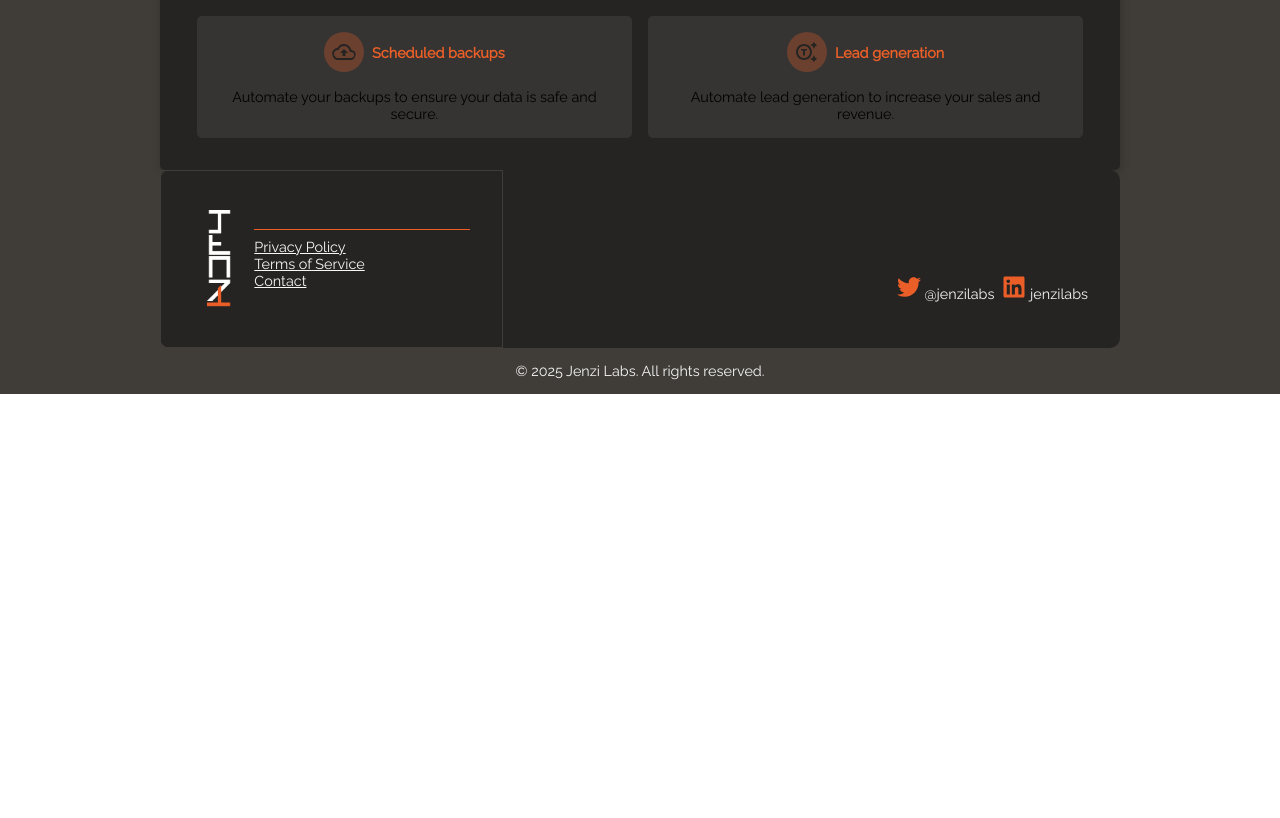
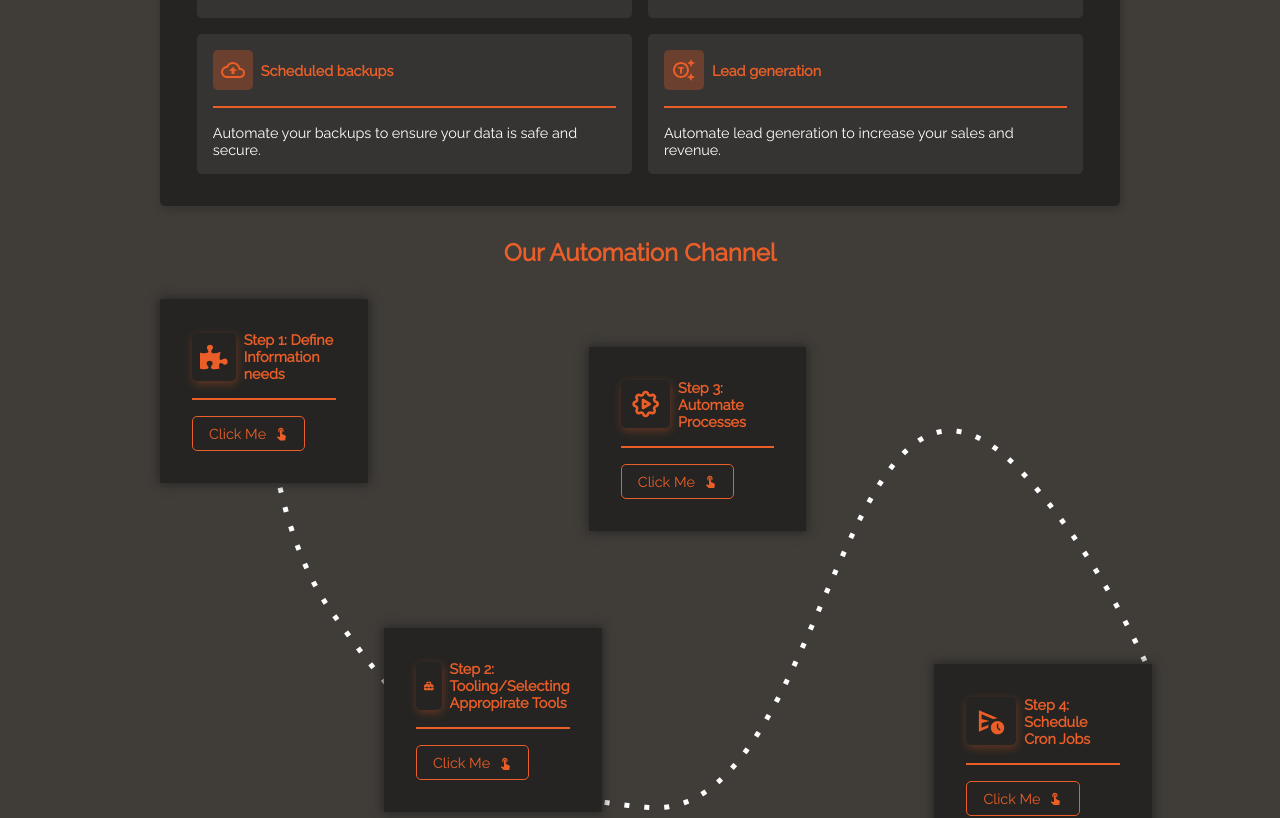
Before and after one commit to BernardMugita/labs, a React (Create React App) app in the folder front-end/: page /services/automations in a window 1280 px wide. Shown: the part 1560-2378 px from the top of the page. Before the commit the page ends 1954 px from the top, so only its background shows below. Built offline with nearby package versions, Linux system fonts and the light colour scheme; a web font is replaced by a local one.

Commit message:
Automation page updates with all UI components considered

```diff
--- a/front-end/src/Components/Navbar/Navbar.tsx
+++ b/front-end/src/Components/Navbar/Navbar.tsx
@@ -28,7 +28,14 @@ const Navbar = (props: Props) => {
       <div className="bottom_bar">
         <div className="links">
           <NavLink to="/">Home</NavLink>
-          <div className="about" onMouseLeave={() => setShowSubMenus(false)}>
+          <div
+            className="about"
+            onMouseLeave={() =>
+              setTimeout(() => {
+                setShowSubMenus(false);
+              }, 2)
+            }
+          >
             <NavLink onMouseEnter={() => setShowSubMenus(true)} to="/about">
               About <MdArrowDropDown />
             </NavLink>
@@ -41,7 +48,11 @@ const Navbar = (props: Props) => {
           </div>
           <div
             className="services"
-            onMouseLeave={() => setShowSubMenusRight(false)}
+            onMouseLeave={() =>
+              setTimeout(() => {
+                setShowSubMenusRight(false);
+              }, 2)
+            }
           >
             <NavLink
               aria-disabled={disabled}
--- /dev/null
+++ b/front-end/src/Components/ProcessItem/ProcessItem.scss
@@ -0,0 +1,78 @@
+@mixin flex($direction, $justify, $align, $gap) {
+  display: flex;
+  flex-direction: $direction;
+  justify-content: $justify;
+  align-items: $align;
+  gap: $gap;
+}
+
+.process-item {
+  background-color: #252422;
+  padding: 2rem;
+  border-radius: 100x;
+  box-shadow: 0 0 10px 1px #252422;
+  width: 15%;
+
+  .top-row {
+    @include flex(row, unset, center, 0.5rem);
+    border-bottom: 2px solid #eb5e28;
+    padding-bottom: 1rem;
+    margin-bottom: 1rem;
+
+    #icon {
+      height: 2rem;
+      width: 4rem;
+      box-shadow: 1px 3px 10px #eb5f2852;
+      border-radius: 5px;
+      color: #eb5e28;
+      padding: 0.5rem;
+    }
+
+    h4 {
+      color: #eb5e28;
+      margin: 0;
+      text-align: left;
+    }
+  }
+
+  .bottom-row {
+    span {
+      @include flex(row, unset, center, 0.5rem);
+      text-align: left;
+      text-decoration: none;
+      color: #eb5e28;
+      border: 1px solid #eb5e28;
+      padding: 0.5rem 1rem;
+      width: fit-content;
+      border-radius: 5px;
+
+      p{
+        margin: 0;
+      }
+
+      &:hover {
+        color: #fff;
+        background-color: #eb5e28;
+        cursor: pointer;
+      }
+    }
+  }
+}
+
+.tooling {
+    position: absolute;
+    left: 25%;
+    top: 60%;
+}
+
+.automation {
+    position: absolute;
+    left: 45%;
+    top: 20%;
+}
+
+.cron {
+    position: absolute;
+    right: 0%;
+    top: 65%;
+}
--- /dev/null
+++ b/front-end/src/Components/ProcessItem/ProcessItem.tsx
@@ -0,0 +1,35 @@
+import React from "react";
+import "./ProcessItem.scss";
+import { MdLightbulb, MdTouchApp } from "react-icons/md";
+import { IconType } from "react-icons";
+
+type Props = {
+  process_class_name: string;
+  process_icon: any;
+  process_name: string;
+  process_description: string;
+};
+
+const ProcessItem: React.FC<Props> = ({
+  process_class_name,
+  process_name,
+  process_icon,
+  process_description,
+}) => {
+  return (
+    <div className={`process-item ${process_class_name}`}>
+      <div className="top-row">
+        {process_icon}
+        <h4>{process_name}</h4>
+      </div>
+      <div className="bottom-row">
+        <span>
+          <p>Click Me</p>
+          <MdTouchApp />
+        </span>
+      </div>
+    </div>
+  );
+};
+
+export default ProcessItem;
--- a/front-end/src/Pages/Automations/Automations.scss
+++ b/front-end/src/Pages/Automations/Automations.scss
@@ -43,6 +43,7 @@
         display: flex;
         align-items: center;
         gap: 0.5rem;
+        font-size: 3rem;
       }
 
       p {
@@ -180,27 +181,47 @@
 
         h4 {
           margin: 0;
+          border-bottom: 2px solid #eb5e28;
           color: #eb5f28;
           display: flex;
           flex-direction: row-reverse;
           align-items: center;
-          justify-content: center;
+          justify-content: flex-end;
           gap: 0.5rem;
           margin-bottom: 1rem;
+          text-align: left;
+          padding-bottom: 1rem;
 
           #icon {
             font-size: 1.5rem;
             background-color: #eb5e284d;
-            color: #252422;
+            color: #eb5e28;
             padding: 0.5rem;
-            border-radius: 50%;
+            border-radius: 5px;
           }
         }
 
         p {
           margin: 0;
+          color: #fff;
+          text-align: left;
         }
       }
     }
   }
+
+  .process {
+    padding: 2rem;
+    background: url(../../Resources/dashed_stroke.png);
+    height: 80vh;
+    width: 100%;
+    position: relative;
+
+    h2 {
+      color: #eb5e28;
+      margin: 0;
+      margin-bottom: 2rem;
+      font-size: 1.5rem;
+    }
+  }
 }
--- a/front-end/src/Pages/Automations/Automations.tsx
+++ b/front-end/src/Pages/Automations/Automations.tsx
@@ -1,13 +1,21 @@
-import React from "react";
 import "./Automations.scss";
 import { GiAutomaticSas } from "react-icons/gi";
-import { FaArrowAltCircleRight, FaArrowCircleDown } from "react-icons/fa";
 import {
+  FaArrowAltCircleRight,
+  FaArrowCircleDown,
+  FaPuzzlePiece,
+  FaToolbox,
+} from "react-icons/fa";
+import ProcessItem from "../../Components/ProcessItem/ProcessItem";
+import {
+  MdLightbulb,
   MdOutlineBackup,
   MdOutlineGeneratingTokens,
   MdOutlineMailOutline,
   MdOutlineNotifications,
+  MdOutlineScheduleSend,
 } from "react-icons/md";
+import { TbSettingsAutomation } from "react-icons/tb";
 
 type Props = {};
 
@@ -125,6 +133,35 @@ const Automations = (props: Props) => {
           </div>
         </div>
       </section>
+      <section className="process">
+        <h2>Our Automation Channel</h2>
+        <div className="process-body">
+          <ProcessItem
+            process_class_name="needs"
+            process_icon={<FaPuzzlePiece id="icon" />}
+            process_name="Step 1: Define Information needs"
+            process_description="lorem"
+          />
+          <ProcessItem
+            process_class_name="tooling"
+            process_icon={<FaToolbox id="icon" />}
+            process_name="Step 2: Tooling/Selecting Appropirate Tools"
+            process_description="lorem"
+          />
+          <ProcessItem
+            process_class_name="automation"
+            process_icon={<TbSettingsAutomation id="icon" />}
+            process_name="Step 3: Automate Processes"
+            process_description="lorem"
+          />
+          <ProcessItem
+            process_class_name="cron"
+            process_icon={<MdOutlineScheduleSend id="icon" />}
+            process_name="Step 4: Schedule Cron Jobs"
+            process_description="lorem"
+          />
+        </div>
+      </section>
     </div>
   );
 };
```
Also changed, not shown: front-end/src/Resources/dashed_stroke.png (added).
